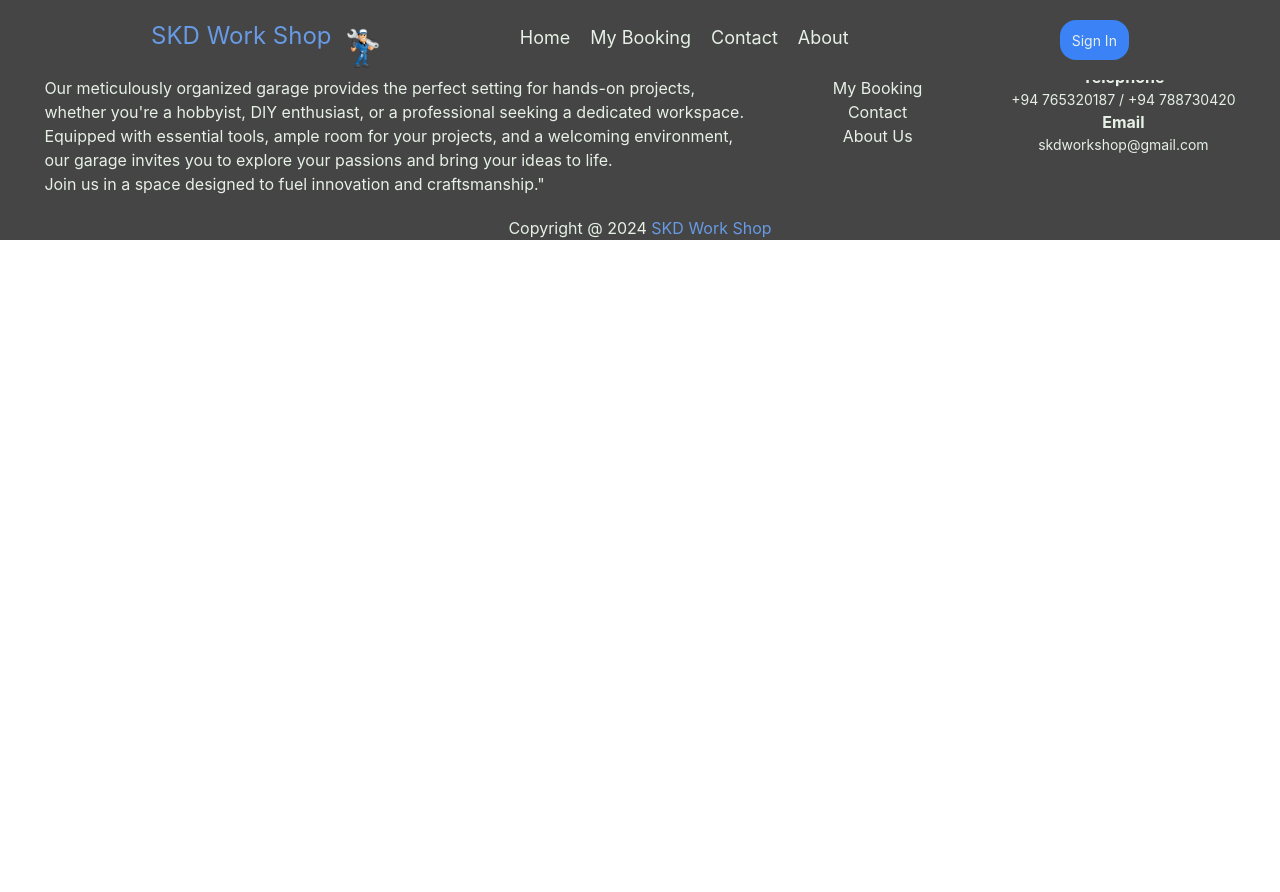
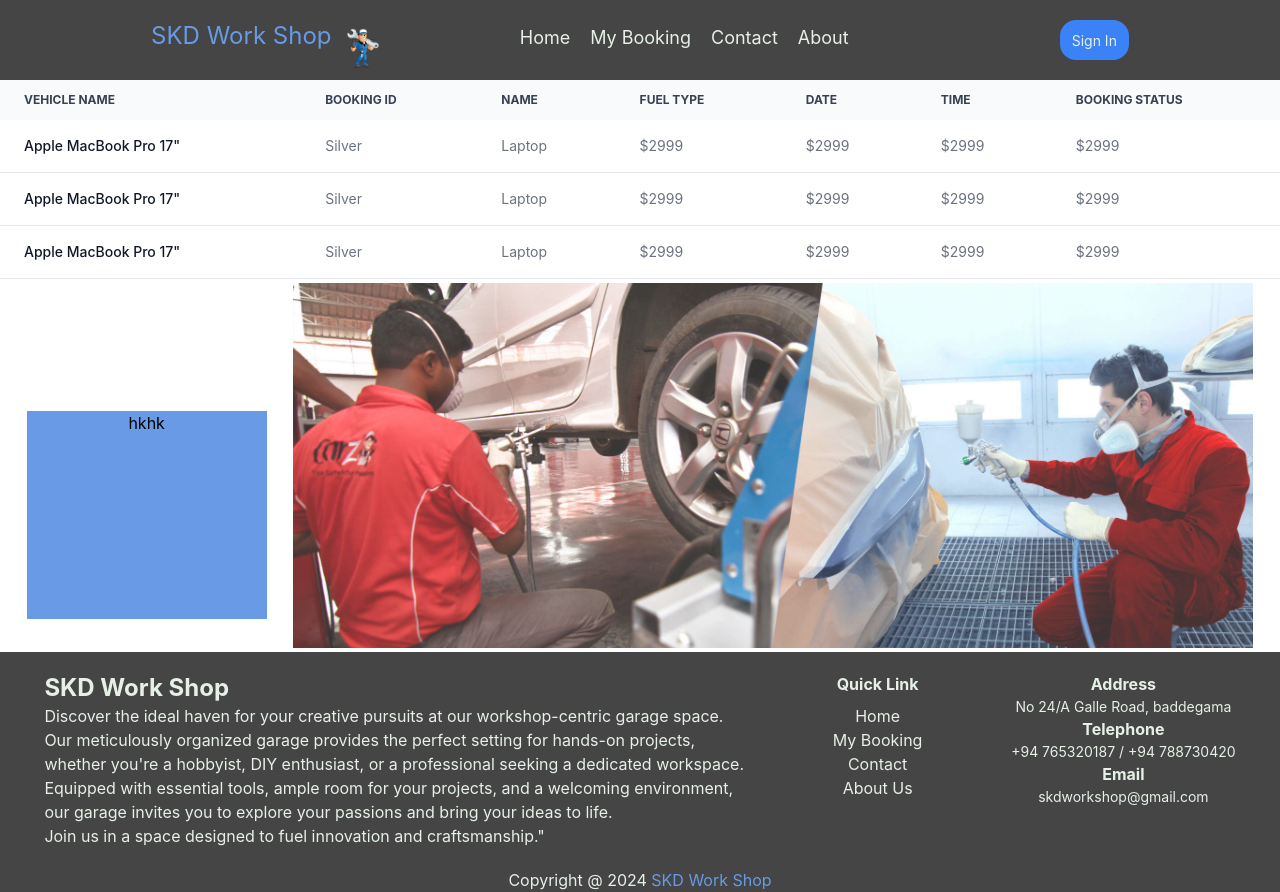
Before and after one commit to rKaushalya/SKD-Work-Shop-With-MERN-Stack, a React (Create React App) app in the folder client/: page /viewBooking in a window 1280 px wide. Before the commit the page ends 800 px from the top, so only its background shows below. Built offline with nearby package versions, Linux system fonts and the light colour scheme.

Commit message:
View Booking page designed

```diff
--- a/client/src/App.css
+++ b/client/src/App.css
@@ -6,7 +6,7 @@
   width: 8px;
 }
 ::-webkit-scrollbar-thumb{
-  background: #126e96;
+  background: #444544;
   border-radius: 6px;
 }
 
--- a/client/src/view/common/NavBar/NavBar.tsx
+++ b/client/src/view/common/NavBar/NavBar.tsx
@@ -5,7 +5,7 @@ import logo from "../../../image/logo.png";
 export class NavBar extends Component {
     render() {
         return (
-            <div className="fixed w-full p-5 bg-[#444544] flex justify-evenly h-20">
+            <div className="fixed w-full p-5 bg-[#444544] flex justify-evenly h-20 z-10">
 
                 <div className="flex">
                     <h1 className="text-2xl text-secondary">
--- a/client/src/view/pages/Home/Home.tsx
+++ b/client/src/view/pages/Home/Home.tsx
@@ -10,7 +10,7 @@ export class Home extends Component {
                 <div className="flex justify-evenly">
                     <div>
                         <h1 className="text-4xl font-bold text-red-600 mt-5 border-b-2 pb-2 mb-2">Book Car Repairs</h1>
-                        <p className=" mb-3">Discover the ideal haven for your creative pursuits at our
+                        <p className="font-serif mb-3">Discover the ideal haven for your creative pursuits at our
                             workshop-centric garage
                             space.<br/>
                             Our meticulously organized garage provides the perfect setting for hands-on projects,<br/>
--- a/client/src/view/pages/ViewBooking/ViewBooking.tsx
+++ b/client/src/view/pages/ViewBooking/ViewBooking.tsx
@@ -1,9 +1,126 @@
 import {Component} from "react";
+import image from "../../../image/repair.jpg";
 
 export class ViewBooking extends Component {
     render() {
         return (
-            <></>
+            <div className="h-auto pt-20">
+
+                <div className="relative overflow-x-auto mb-1">
+                    <table className="w-full text-sm text-left rtl:text-right text-gray-500 dark:text-gray-400">
+                        <thead
+                            className="text-xs text-gray-700 uppercase bg-gray-50 dark:bg-gray-700 dark:text-gray-400">
+                        <tr>
+                            <th scope="col" className="px-6 py-3">
+                                Vehicle Name
+                            </th>
+                            <th scope="col" className="px-6 py-3">
+                                Booking Id
+                            </th>
+                            <th scope="col" className="px-6 py-3">
+                                Name
+                            </th>
+                            <th scope="col" className="px-6 py-3">
+                                Fuel Type
+                            </th>
+                            <th scope="col" className="px-6 py-3">
+                                Date
+                            </th>
+                            <th scope="col" className="px-6 py-3">
+                                Time
+                            </th>
+                            <th scope="col" className="px-6 py-3">
+                                Booking Status
+                            </th>
+                        </tr>
+                        </thead>
+                        <tbody>
+                        <tr className="bg-white border-b dark:bg-gray-800 dark:border-gray-700">
+                            <th scope="row"
+                                className="px-6 py-4 font-medium text-gray-900 whitespace-nowrap dark:text-white">
+                                Apple MacBook Pro 17"
+                            </th>
+                            <td className="px-6 py-4">
+                                Silver
+                            </td>
+                            <td className="px-6 py-4">
+                                Laptop
+                            </td>
+                            <td className="px-6 py-4">
+                                $2999
+                            </td>
+                            <td className="px-6 py-4">
+                                $2999
+                            </td>
+                            <td className="px-6 py-4">
+                                $2999
+                            </td>
+                            <td className="px-6 py-4">
+                                $2999
+                            </td>
+                        </tr>
+
+                        <tr className="bg-white border-b dark:bg-gray-800 dark:border-gray-700">
+                            <th scope="row"
+                                className="px-6 py-4 font-medium text-gray-900 whitespace-nowrap dark:text-white">
+                                Apple MacBook Pro 17"
+                            </th>
+                            <td className="px-6 py-4">
+                                Silver
+                            </td>
+                            <td className="px-6 py-4">
+                                Laptop
+                            </td>
+                            <td className="px-6 py-4">
+                                $2999
+                            </td>
+                            <td className="px-6 py-4">
+                                $2999
+                            </td>
+                            <td className="px-6 py-4">
+                                $2999
+                            </td>
+                            <td className="px-6 py-4">
+                                $2999
+                            </td>
+                        </tr>
+
+                        <tr className="bg-white border-b dark:bg-gray-800 dark:border-gray-700">
+                            <th scope="row"
+                                className="px-6 py-4 font-medium text-gray-900 whitespace-nowrap dark:text-white">
+                                Apple MacBook Pro 17"
+                            </th>
+                            <td className="px-6 py-4">
+                                Silver
+                            </td>
+                            <td className="px-6 py-4">
+                                Laptop
+                            </td>
+                            <td className="px-6 py-4">
+                                $2999
+                            </td>
+                            <td className="px-6 py-4">
+                                $2999
+                            </td>
+                            <td className="px-6 py-4">
+                                $2999
+                            </td>
+                            <td className="px-6 py-4">
+                                $2999
+                            </td>
+                        </tr>
+                        </tbody>
+                    </table>
+                </div>
+
+                <div className="flex justify-evenly">
+                    <div className="h-52 w-60 bg-secondary mt-32 text-center">
+                        hkhk
+                    </div>
+                    <img className="w-3/4 filter opacity-80 mb-1" src={image} alt="This is an image.!"/>
+                </div>
+
+            </div>
         );
     }
 }
```
Also changed, not shown: client/src/image/repair.jpg (added).
